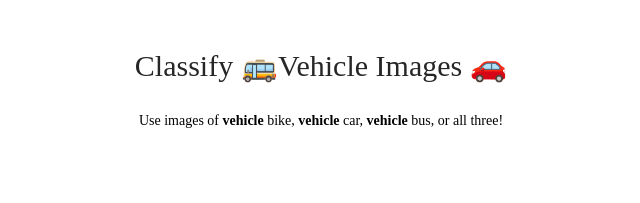
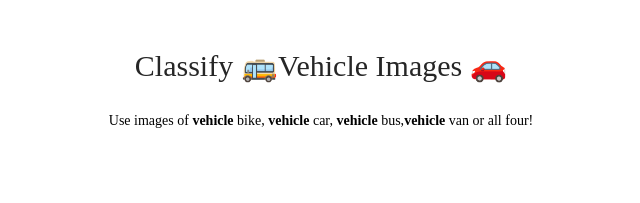
Before and after one commit to hasanshar123/vehicle-classifier, a plain HTML site: page app/view/index.html in a window 1280 px wide. Shown: the top 203 px of the page, without its empty margins (319-959 px from the left). Drawn offline with Linux system fonts and the light colour scheme.

Commit message:
Update index.html

```diff
--- a/app/view/index.html
+++ b/app/view/index.html
@@ -9,8 +9,8 @@
   <div class='center'>
     <div class='title'>Classify 🚌Vehicle  Images 🚗 </div>
     <p>
-      Use images of <strong>vehicle</strong> bike, <strong>vehicle</strong> car, <strong>vehicle</strong> bus, or
-      all three!
+      Use images of <strong>vehicle</strong> bike, <strong>vehicle</strong> car, <strong>vehicle</strong> bus,<strong>vehicle</strong> van or
+      all four!
     </p>
     <div class='content'>
       <div class='no-display'>
```
